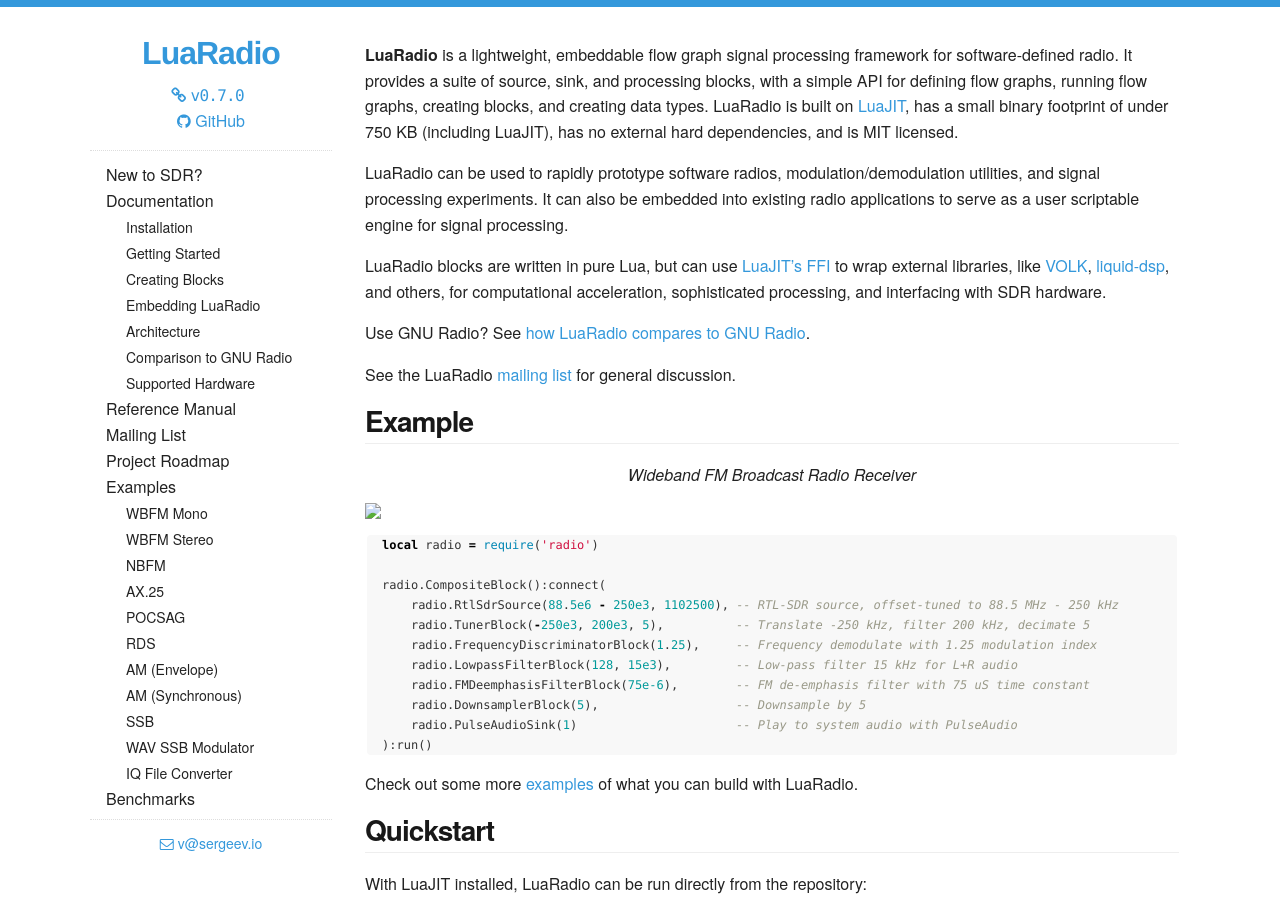
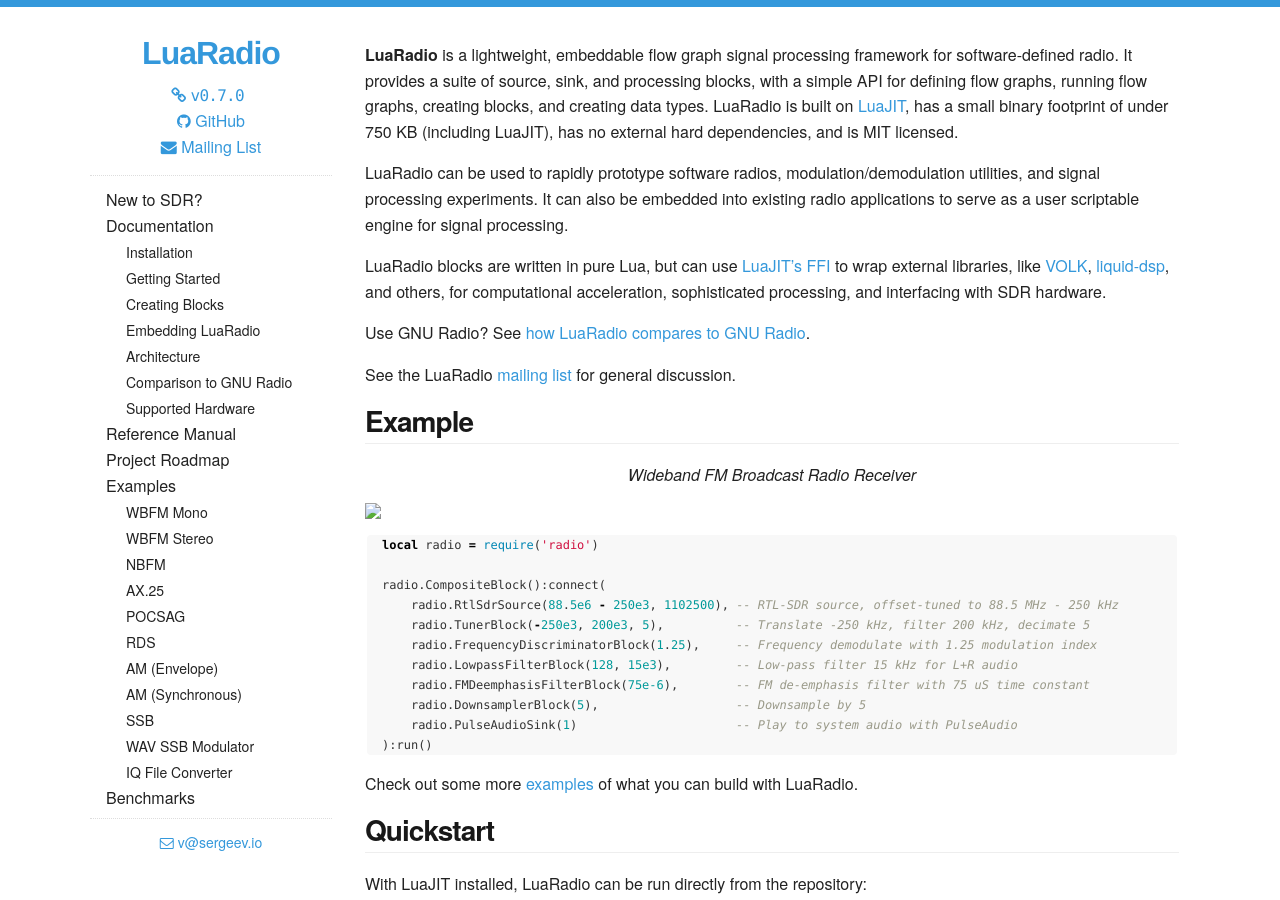
Before and after one commit to vsergeev/luaradio, a Jekyll site: the page built from website/index.md, in a window 1280 px wide and 900 px high. Built offline with Jekyll 4.4.1, drawn with Linux system fonts in a browser that asks for light colours.

Commit message:
website: move mailing list link to top of sidebar

```diff
--- a/website/_data/theme.yml
+++ b/website/_data/theme.yml
@@ -8,4 +8,5 @@
 description: LuaRadio
 author: Vanya A. Sergeev
 github_url: https://github.com/vsergeev/luaradio
+mailing_list_url: https://groups.io/g/luaradio
 version: v0.7.0
--- a/website/_includes/scrolltoc.html
+++ b/website/_includes/scrolltoc.html
@@ -3,7 +3,8 @@
     <h1 class="title"><a data-scroll href="#top">{{ site.data.theme.name }}</a></h1>
     <p align="center">
       <a href="{{ site.data.theme.github_url }}/blob/master/CHANGELOG.md"><i class="fa fa-link" aria-hidden="true"></i> <code class="version">{{ site.data.theme.version }}</code></a><br />
-      <a href="{{ site.data.theme.github_url }}"><i class="fa fa-github" aria-hidden="true"></i> GitHub</a>
+      <a href="{{ site.data.theme.github_url }}"><i class="fa fa-github" aria-hidden="true"></i> GitHub</a><br />
+      <a href="{{ site.data.theme.mailing_list_url }}"><i class="fa fa-envelope" aria-hidden="true"></i> Mailing List</a>
     </p>
   </div>
   <div class="toc">
--- a/website/_includes/sidebar.html
+++ b/website/_includes/sidebar.html
@@ -2,7 +2,8 @@
   <h1 class="title"><a href="{% base %}">{{ site.data.theme.name }}</a></h1>
   <p align="center">
       <a href="{{ site.data.theme.github_url }}/blob/master/CHANGELOG.md"><i class="fa fa-link" aria-hidden="true"></i> <code class="version">{{ site.data.theme.version }}</code></a><br />
-      <a href="{{ site.data.theme.github_url }}"><i class="fa fa-github" aria-hidden="true"></i> GitHub</a>
+      <a href="{{ site.data.theme.github_url }}"><i class="fa fa-github" aria-hidden="true"></i> GitHub</a><br />
+      <a href="{{ site.data.theme.mailing_list_url }}"><i class="fa fa-envelope" aria-hidden="true"></i> Mailing List</a>
   </p>
   <div class="toc">
     <ul>
```
Also changed, not shown: other parts of website/_includes/sidebar.html (+0 -1 lines).
